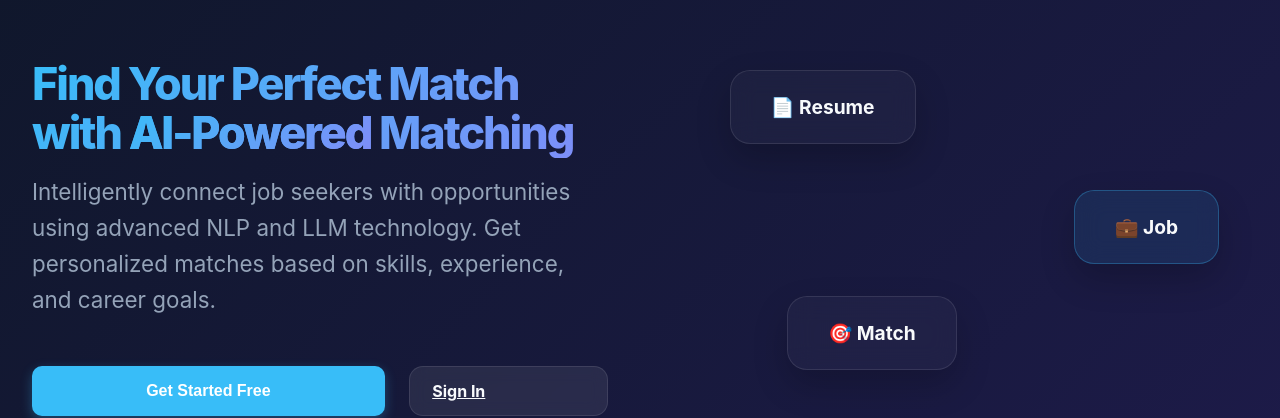
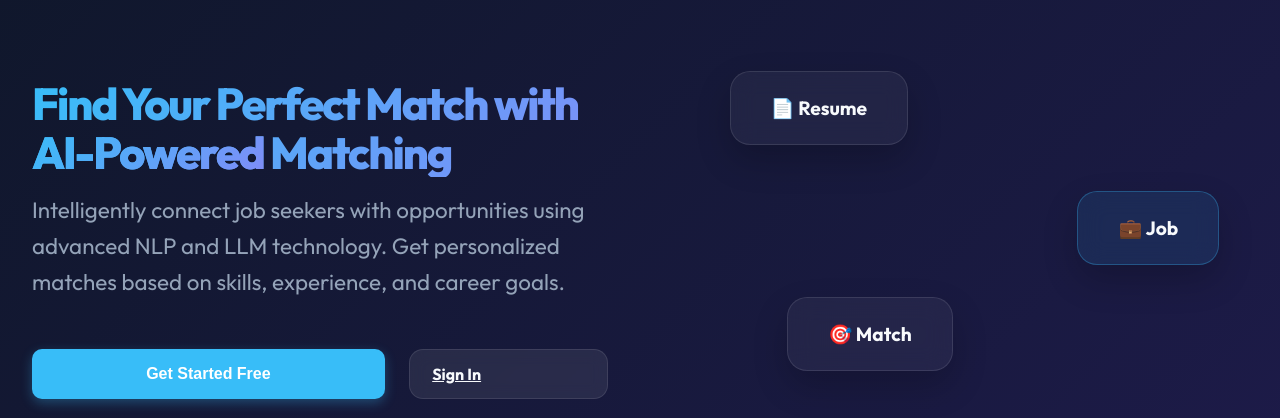
Before and after one commit to darkdevilzxcvb963-alt/job, a React (Vite) app in the folder frontend/: page / in a window 1280 px wide. Shown: the part 130-548 px from the top of the page. Built offline with nearby package versions, Linux system fonts and the light colour scheme; no server answers.

Commit message:
style: finalize premium design system and fix missing assets for production

```diff
--- a/frontend/index.html
+++ b/frontend/index.html
@@ -5,6 +5,9 @@
     <link rel="icon" type="image/svg+xml" href="/vite.svg" />
     <meta name="viewport" content="width=device-width, initial-scale=1.0" />
     <title>AI-Powered Resume & Job Matching Platform</title>
+    <link rel="preconnect" href="https://fonts.googleapis.com">
+    <link rel="preconnect" href="https://fonts.gstatic.com" crossorigin>
+    <link href="https://fonts.googleapis.com/css2?family=Outfit:wght@100..900&display=swap" rel="stylesheet">
     <script src="https://cdn.onesignal.com/sdks/web/v16/OneSignalSDK.page.js" defer></script>
   </head>
   <body>
--- a/frontend/src/styles/index.css
+++ b/frontend/src/styles/index.css
@@ -6,6 +6,7 @@
 
   /* Glass Colors */
   --glass-bg: rgba(255, 255, 255, 0.05);
+  --glass: rgba(255, 255, 255, 0.05);
   --glass-border: rgba(255, 255, 255, 0.1);
   --glass-blur: blur(12px);
   --glass-shadow: 0 8px 32px 0 rgba(0, 0, 0, 0.37);
@@ -28,6 +29,16 @@
   --accent-secondary: #818cf8;
   --shadow-sm: 0 1px 2px rgba(0,0,0,0.3);
   --shadow-md: 0 4px 6px -1px rgba(0,0,0,0.4);
+
+  /* Foundation */
+  --radius-sm: 8px;
+  --radius-md: 12px;
+  --radius-lg: 16px;
+  --radius-xl: 24px;
+  --transition: all 0.3s ease;
+  --danger: #f87171;
+  --success: #4ade80;
+  --warning: #fbbf24;
 }
 
 [data-theme="light"] {
@@ -38,6 +49,7 @@
 
   /* Glass Colors */
   --glass-bg: rgba(255, 255, 255, 0.7);
+  --glass: rgba(255, 255, 255, 0.7);
   --glass-border: rgba(0, 0, 0, 0.08);
   --glass-blur: blur(12px);
   --glass-shadow: 0 8px 32px 0 rgba(31, 38, 135, 0.1);
@@ -60,6 +72,16 @@
   --accent-secondary: #6366f1;
   --shadow-sm: 0 1px 2px rgba(0,0,0,0.05);
   --shadow-md: 0 4px 6px -1px rgba(0,0,0,0.08);
+
+  /* Foundation */
+  --radius-sm: 8px;
+  --radius-md: 12px;
+  --radius-lg: 16px;
+  --radius-xl: 24px;
+  --transition: all 0.3s ease;
+  --danger: #ef4444;
+  --success: #22c55e;
+  --warning: #f59e0b;
 }
 
 /* Global Transition & Scrollbar */
```
